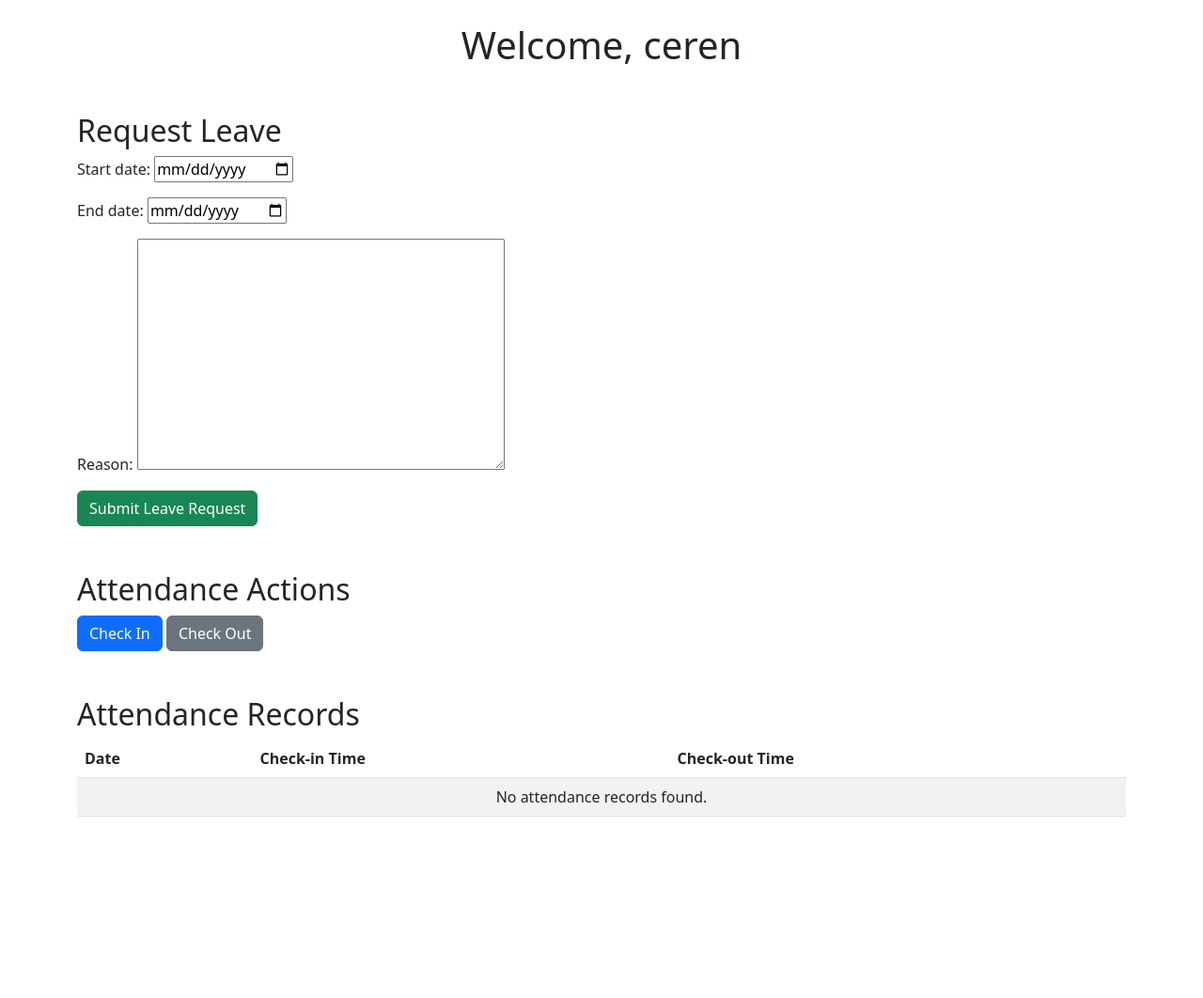
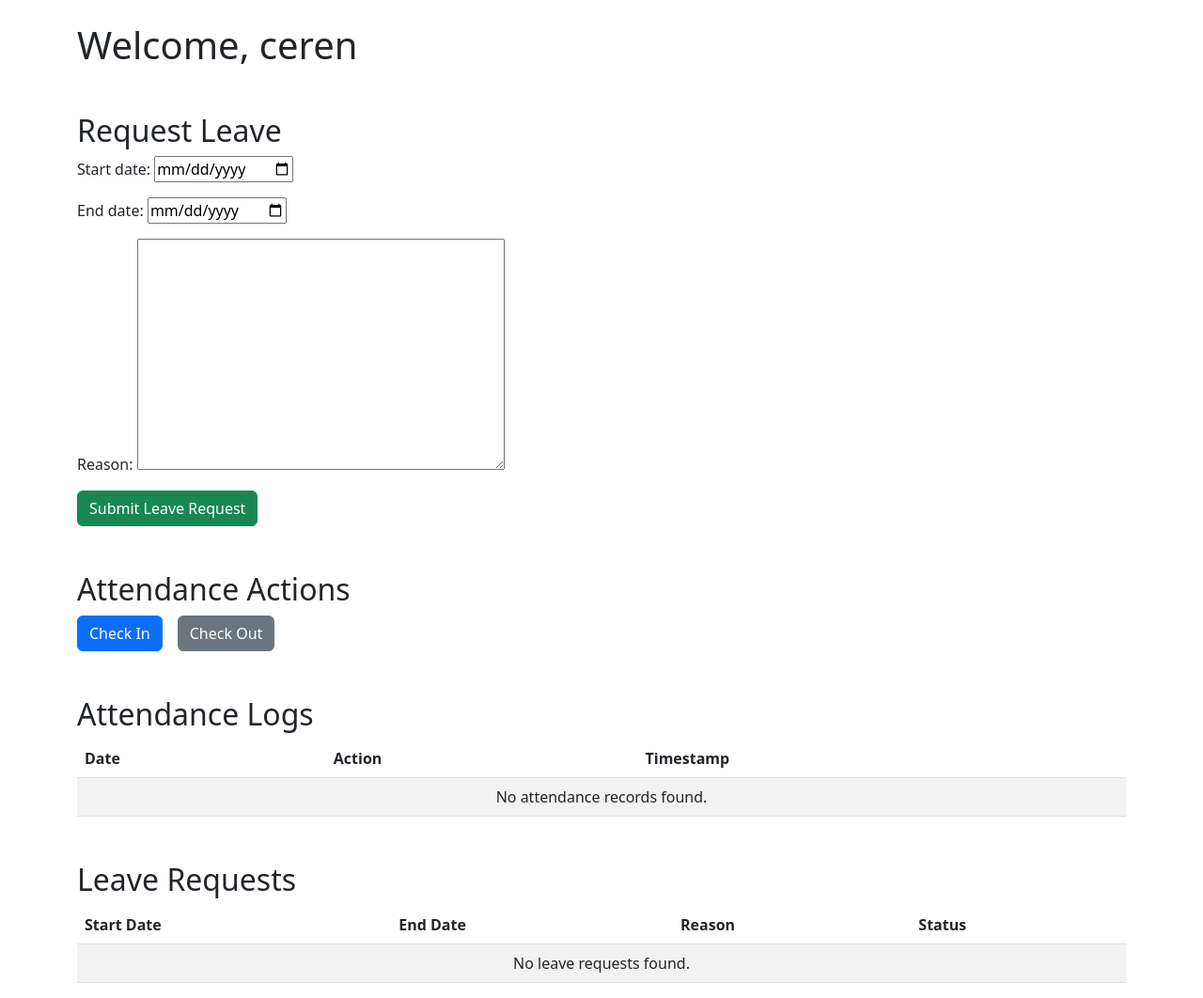
Before and after one commit to cyamann/company-tracker, a Django app: page /employee/ in a window 1280 px wide. Shown: the whole page at 94% size. Before the commit the page ends 869 px from the top, so only its background shows below. Run offline with Django 5.2, Linux system fonts and the light colour scheme; a user stored in the database is signed in; data comes from the database, SQL or seed files in the repository.

Commit message:
check in check out düzenlendi

```diff
--- a/dashboard/models.py
+++ b/dashboard/models.py
@@ -1,14 +1,21 @@
 from django.db import models
 from django.contrib.auth.models import User  # Yerleşik User modeli
 
+
 class Attendance(models.Model):
     employee = models.ForeignKey(User, on_delete=models.CASCADE)  # Kullanıcı modeli ile ilişki
-    date = models.DateField()
-    check_in_time = models.TimeField(null=True, blank=True)
-    check_out_time = models.TimeField(null=True, blank=True)
+    date = models.DateField()  # Tarih
 
     def __str__(self):
         return f"{self.employee.username} - {self.date}"
+
+class AttendanceLog(models.Model):
+    attendance = models.ForeignKey(Attendance, on_delete=models.CASCADE, related_name='logs')  # Attendance ile ilişki
+    timestamp = models.DateTimeField(auto_now_add=True)  # Zaman damgası
+    action = models.CharField(max_length=10, choices=[('Check-In', 'Check-In'), ('Check-Out', 'Check-Out')])
+
+    def __str__(self):
+        return f"{self.attendance.employee.username} - {self.action} at {self.timestamp}"
 
 
 class LeaveRequest(models.Model):
--- a/dashboard/urls.py
+++ b/dashboard/urls.py
@@ -6,8 +6,8 @@ urlpatterns = [
     path('logout/', views.logout_view, name='logout'),
     path('employee/', views.employee, name='employee_page'),
     path('admin/', views.admin, name='admin_page'),
-    path('employee/check-in/', views.check_in, name='check_in'),  # Check In için URL
-    path('employee/check-out/', views.check_out, name='check_out'),
-        path('manage-leaves/', views.manage_leaves, name='manage_leaves'),  # Admin için izin yönetimi
+    path('employee/check-in/', views.check_in, name='check_in'),  # Check-in URL'si
+    path('employee/check-out/', views.check_out, name='check_out'),  # Check-out URL'si
+    path('manage-leaves/', views.manage_leaves, name='manage_leaves'),  # Admin için izin yönetimi
 
 ]
--- a/dashboard/views.py
+++ b/dashboard/views.py
@@ -10,6 +10,7 @@ from django.contrib.auth import authenticate, login as auth_login
 from django.shortcuts import render, redirect
 from django.http import HttpResponse
 from django.contrib.auth.decorators import user_passes_test
+from .models import Attendance, AttendanceLog
 
 from django.shortcuts import render, redirect
 from .forms import LeaveRequestForm
@@ -41,52 +42,79 @@ def logout_view(request):
 def check_in(request):
     if request.user.is_authenticated:  # Kullanıcının giriş yapıp yapmadığını kontrol et
         today = date.today()
+        # Kullanıcı ve bugünkü tarih için yoklama kaydını al veya oluştur
         attendance, created = Attendance.objects.get_or_create(employee=request.user, date=today)
-        if not attendance.check_in_time:  # Eğer daha önce check-in yapılmadıysa
-            attendance.check_in_time = now().time()
-            attendance.save()
-            print("Check-in başarıyla kaydedildi.")  # Hata ayıklama için log
-        else:
-            print("Zaten check-in yapılmış.")
-        return redirect('employee_page')  # İşlem sonrası employee sayfasına yönlendir
+        # Yeni bir check-in log kaydı oluştur
+        AttendanceLog.objects.create(attendance=attendance, action='Check-In')
+        print("Check-in başarıyla kaydedildi.")  # Log
+        return redirect('employee_page')  # Employee sayfasına yönlendir
     else:
         return redirect('login')  # Kullanıcı giriş yapmadıysa login sayfasına yönlendir
+
 def check_out(request):
     if request.user.is_authenticated:  # Kullanıcının giriş yaptığını kontrol et
         today = date.today()
         try:
+            # Kullanıcı ve bugünkü tarih için yoklama kaydını getir
             attendance = Attendance.objects.get(employee=request.user, date=today)
-            if not attendance.check_out_time:
-                attendance.check_out_time = now().time()
-                attendance.save()
+            # Yeni bir check-out log kaydı oluştur
+            AttendanceLog.objects.create(attendance=attendance, action='Check-Out')
+            print("Check-out başarıyla kaydedildi.")  # Log
         except Attendance.DoesNotExist:
-            pass
-        return redirect('employee_page')  # Employee sayfasına yönlendirme
-    return redirect('login')  # Giriş yapılmadıysa login sayfasına yönlendir
+            print("Bugün için check-in yapılmamış.")  # Log
+        return redirect('employee_page')  # Employee sayfasına yönlendir
+    return redirect('login')  #
 
 
-def employee(request):
-
-    return render(request, 'dashboard/employee.html')
 
 def index(request):
     return render(request, 'dashboard/index.html')
 
 
 
+from django.shortcuts import render, redirect
+from .forms import LeaveRequestForm
+from .models import LeaveRequest, Attendance
+from django.contrib.auth.decorators import login_required
+from datetime import date
+
+from django.shortcuts import render, redirect
+from .forms import LeaveRequestForm
+from .models import LeaveRequest, Attendance, AttendanceLog
+from django.contrib.auth.decorators import login_required
+
+@login_required
 def employee(request):
+    """
+    Çalışanın izin taleplerini ve yoklama kayıtlarını yönetir.
+    """
+    # Kullanıcı izin talebi gönderdiğinde
     if request.method == 'POST':
         form = LeaveRequestForm(request.POST)
         if form.is_valid():
             leave_request = form.save(commit=False)
-            leave_request.employee = request.user  # Giriş yapmış kullanıcıyı ata
+            leave_request.employee = request.user  # Kullanıcıyı ilişkilendir
             leave_request.save()
-            return redirect('employee_page')  # İzin talebi sonrası sayfaya dön
+            return redirect('employee_page')  # Başarıyla kaydedildikten sonra sayfayı yenile
     else:
         form = LeaveRequestForm()
 
-    leave_requests = LeaveRequest.objects.filter(employee=request.user).order_by('-start_date')  # Kullanıcıya ait talepler
-    return render(request, 'dashboard/employee.html', {'form': form, 'leave_requests': leave_requests})
+    # Kullanıcıya ait izin taleplerini ve yoklama kayıtlarını getir
+    leave_requests = LeaveRequest.objects.filter(employee=request.user).order_by('-start_date')
+    attendance_logs = AttendanceLog.objects.filter(attendance__employee=request.user).order_by('-timestamp')
+
+    # Template'e gönderilecek veri
+    context = {
+        'form': form,  # İzin talep formu
+        'leave_requests': leave_requests,  # İzin talepleri
+        'attendance_logs': attendance_logs,  # Yoklama logları
+    }
+    return render(request, 'dashboard/employee.html', context)
+
+
+
+
+
 def admin(request):
     return render(request, 'dashboard/admin.html')
 def manage_leaves(request):
--- a/templates/dashboard/employee.html
+++ b/templates/dashboard/employee.html
@@ -1,61 +1,47 @@
 {% extends 'partials/base.html' %}
+
 {% block title %}Employee Dashboard{% endblock %}
 
 {% block content %}
 <div class="container mt-4">
-    <!-- Başlık -->
-    <h1 class="text-center">Welcome, {{ user.username }}</h1>
+    <h1>Welcome, {{ user.username }}</h1>
 
     <!-- İzin Talebi -->
     <section class="mt-5">
         <h2>Request Leave</h2>
-        <form method="post" class="form">
+        <form method="post">
             {% csrf_token %}
-            <div class="form-group">
-                {{ form.as_p }}
-            </div>
+            {{ form.as_p }}
             <button type="submit" class="btn btn-success">Submit Leave Request</button>
         </form>
     </section>
 
-    <!-- Giriş/Çıkış İşlemleri -->
+    <!-- Yoklama İşlemleri -->
     <section class="mt-5">
         <h2>Attendance Actions</h2>
-        <p>
-    <!-- "Check In" Button -->
-        <a href="{% url 'check_in' %}" class="btn btn-primary">Check In</a>
-    <!-- "Check Out" Button -->
-        <a href="{% url 'check_out' %}" class="btn btn-secondary">Check Out</a>
-        </p>
+        <div class="d-flex gap-3">
+            <a href="{% url 'check_in' %}" class="btn btn-primary">Check In</a>
+            <a href="{% url 'check_out' %}" class="btn btn-secondary">Check Out</a>
+        </div>
+    </section>
 
-    </section>
-    <section>
-        {% for leave in leave_requests %}
-        <tr>
-            <td>{{ leave.start_date }}</td>
-            <td>{{ leave.end_date }}</td>
-            <td>{{ leave.reason }}</td>
-            <td>{{ leave.status }}</td>
-        </tr>
-        {% endfor %}
-    </section>
     <!-- Yoklama Kayıtları -->
     <section class="mt-5">
-        <h2>Attendance Records</h2>
+        <h2>Attendance Logs</h2>
         <table class="table table-striped">
             <thead>
                 <tr>
                     <th>Date</th>
-                    <th>Check-in Time</th>
-                    <th>Check-out Time</th>
+                    <th>Action</th>
+                    <th>Timestamp</th>
                 </tr>
             </thead>
             <tbody>
-                {% for record in attendance_records %}
+                {% for log in attendance_logs %}
                 <tr>
-                    <td>{{ record.date }}</td>
-                    <td>{{ record.check_in_time|default:"-" }}</td>
-                    <td>{{ record.check_out_time|default:"-" }}</td>
+                    <td>{{ log.attendance.date }}</td>
+                    <td>{{ log.action }}</td>
+                    <td>{{ log.timestamp }}</td>
                 </tr>
                 {% empty %}
                 <tr>
@@ -65,5 +51,34 @@
             </tbody>
         </table>
     </section>
+
+    <!-- İzin Talepleri -->
+    <section class="mt-5">
+        <h2>Leave Requests</h2>
+        <table class="table table-striped">
+            <thead>
+                <tr>
+                    <th>Start Date</th>
+                    <th>End Date</th>
+                    <th>Reason</th>
+                    <th>Status</th>
+                </tr>
+            </thead>
+            <tbody>
+                {% for leave in leave_requests %}
+                <tr>
+                    <td>{{ leave.start_date }}</td>
+                    <td>{{ leave.end_date }}</td>
+                    <td>{{ leave.reason }}</td>
+                    <td>{{ leave.status }}</td>
+                </tr>
+                {% empty %}
+                <tr>
+                    <td colspan="4" class="text-center">No leave requests found.</td>
+                </tr>
+                {% endfor %}
+            </tbody>
+        </table>
+    </section>
 </div>
 {% endblock %}
```
Also changed, not shown: dashboard/migrations/0002_remove_attendance_check_in_time_and_more.py (added), db.sqlite3.
